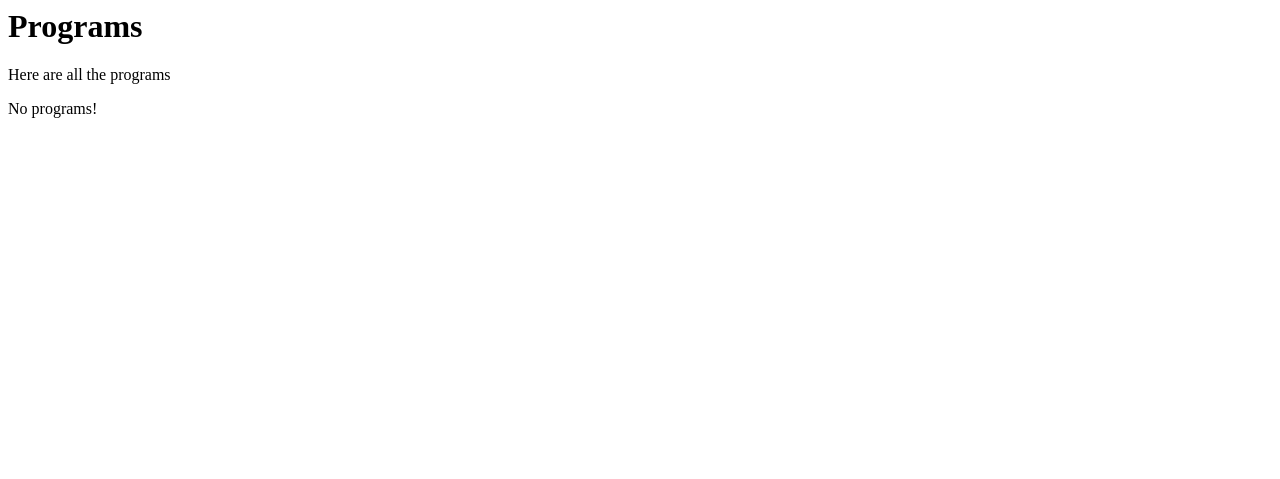
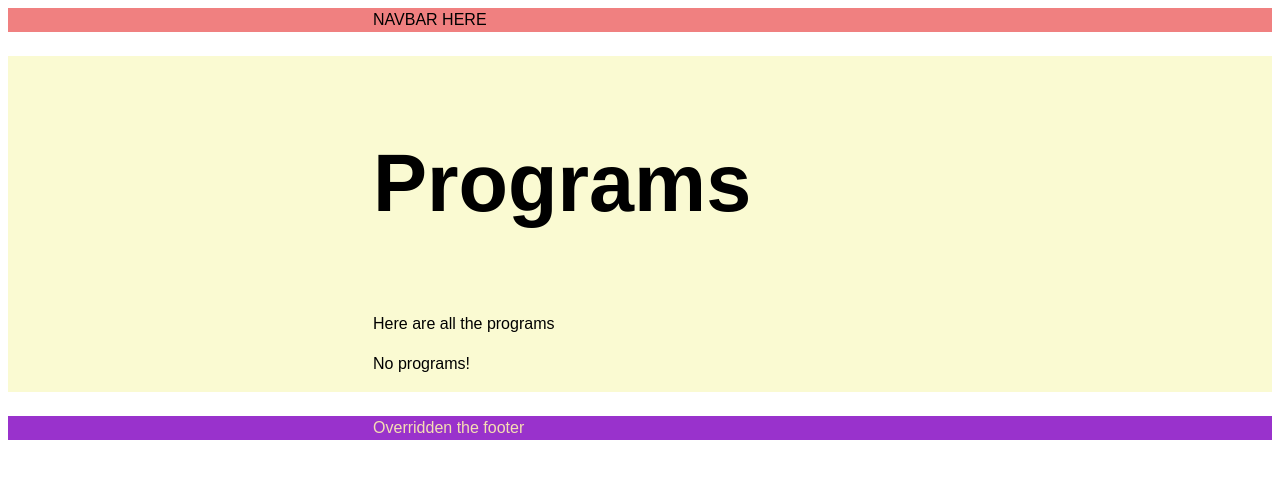
Before and after one commit to kevindev427/fitness_store, a Django app: page /programs/ in a window 1280 px wide. Shown: the top 479 px of the page. Run offline with Django 3.2, Linux system fonts and the light colour scheme; data that the repository does not hold is empty; parts of the project's set-up code (start-up, migrations or seed data) failed here and were passed over.

Commit message:
CSS layout; _base.html

```diff
--- /dev/null
+++ b/app/static/css/base.css
@@ -0,0 +1,117 @@
+:root {
+    --measure: 60ch;
+    font-family: sans-serif;
+
+    --ratio: 1.5;
+    --s-5: calc(var(--s-4) / var(--ratio));
+    --s-4: calc(var(--s-3) / var(--ratio));
+    --s-3: calc(var(--s-2) / var(--ratio));
+    --s-2: calc(var(--s-1) / var(--ratio));
+    --s-1: calc(var(--s0) / var(--ratio));
+    --s0: 1rem;
+    --s1: calc(var(--s0) * var(--ratio));
+    --s2: calc(var(--s1) * var(--ratio));
+    --s3: calc(var(--s2) * var(--ratio));
+    --s4: calc(var(--s3) * var(--ratio));
+    --s5: calc(var(--s4) * var(--ratio));
+    line-height: 1.5;
+}
+
+* {
+    max-width: var(--measure);
+    box-sizing: border-box;
+}
+
+html,
+body,
+div,
+header,
+nav,
+main,
+footer {
+    max-width: none;
+}
+
+h1 {
+    font-size: var(--s5);
+}
+
+h2 {
+    font-size: var(--s4);
+}
+
+h3 {
+    font-size: var(--s3);
+}
+
+h4 {
+    font-size: var(--s2);
+}
+
+h5 {
+    font-size: var(--s1);
+}
+
+h6 {
+    font-size: var(--s0);
+}
+
+
+/*
+    THE STACK
+*/
+.stack {
+    --space: 1.5rem;
+    display: flex;
+    flex-direction: column;
+    justify-content: flex-start;
+}
+
+.stack > * {
+    margin-top: 0;
+    margin-bottom: 0;
+}
+
+.stack > * + * {
+    margin-top: var(--space);
+}
+
+/*
+    THE CENTER
+*/
+.center {
+    box-sizing: content-box;
+    margin-left: auto;
+    margin-right: auto;
+    max-width: var(--measure);
+}
+
+
+/*
+    UTILITY CLASSES
+*/
+.max-width\:measure {
+    max-width: var(--measure);
+}
+
+.max-width\:measure\/2 {
+    max-width: calc(var(--measure) / 2);
+}
+
+
+/*
+    CUSTOMIZING ELEMENTS
+*/
+
+.navbar {
+    background: lightcoral;
+}
+
+.content {
+    background: lightgoldenrodyellow;
+}
+
+.footer {
+    color: wheat;
+    background: darkorchid;
+}
--- a/app/store_project/products/templates/products/program_list.html
+++ b/app/store_project/products/templates/products/program_list.html
@@ -1,5 +1,8 @@
-<h1>Programs</h1>
+{% extends '_base.html' %}
 
+{% block content %}
+
+<h2>Programs</h2>
 
 {% if user.is_superuser %}
 <a href="{% url 'admin:index' %}">Admin</a>
@@ -22,3 +25,10 @@
 {% else %}
 <p>No programs!</p>
 {% endif %}
+
+{% endblock content %}
+
+
+{% block footer %}
+Overridden the footer
+{% endblock footer %}
--- /dev/null
+++ b/app/store_project/templates/_base.html
@@ -0,0 +1,59 @@
+{% load static %}
+
+<!DOCTYPE html>
+<html lang="en">
+
+<head>
+    <meta charset="UTF-8">
+    <meta name="viewport" content="width=device-width, initial-scale=1.0">
+    <title>Lance Fitness Store</title>
+
+    <!-- CSS -->
+    <link rel="stylesheet" href="{% static 'css/base.css' %}">
+    {% block header %}
+    <!-- No extra header code included -->
+    {% endblock header %}
+</head>
+
+<body>
+    <div class="stack">
+        <!-- THE NAVBAR -->
+        <div class="navbar">
+            <div class="center">
+                NAVBAR HERE
+            </div>
+        </div> <!-- .navbar -->
+
+        <!-- THE CONTENT -->
+        <div class="content">
+            <div class="center">
+                {% block content %}
+                <!-- No content available -->
+                {% endblock content %}
+            </div>
+        </div> <!-- .content -->
+
+        <!-- THE FOOTER -->
+        <div class="footer">
+            <div class="center">
+                <!-- JavaScript -->
+                {% block javascript %}
+                <!-- No JavaScript available -->
+                {% endblock javascript %}
+
+                <!-- Footer -->
+                {% block footer %}
+                <!-- No footer available -->
+                {% endblock footer %}
+            </div>
+        </div> <!-- .footer -->
+
+
+
+
+
+
+    </div>
+</body>
+
+</html>
```
Also changed, not shown: app/config/settings/base.py (+7 -4 lines).
